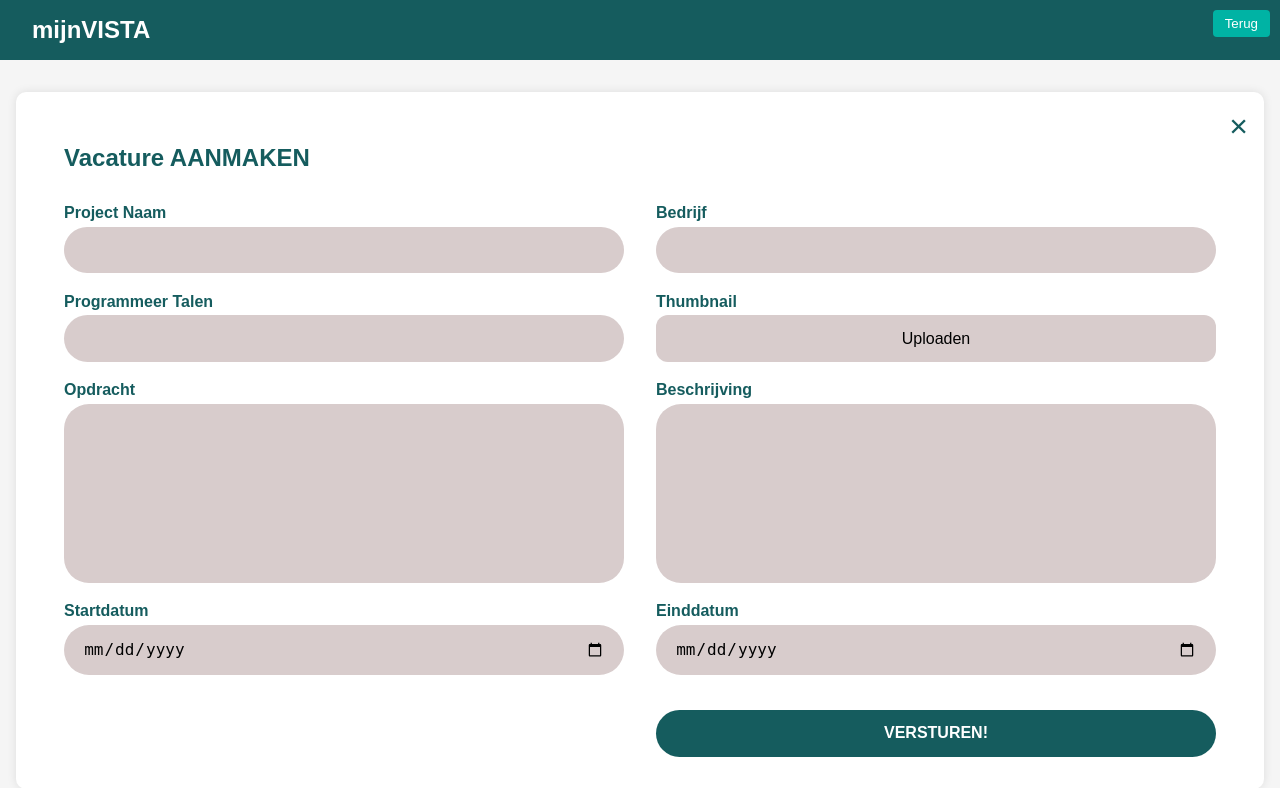
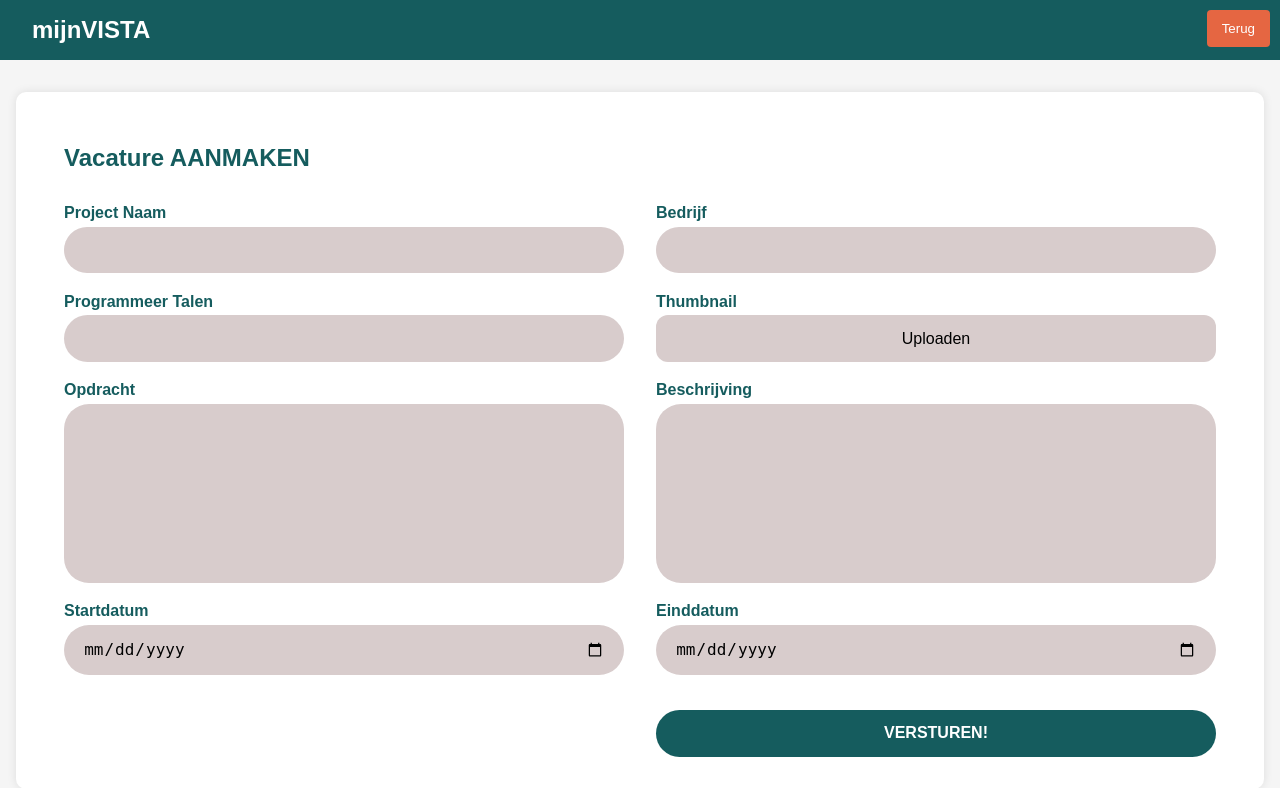
Before and after one commit to Lucas268/Examen, a PHP site: page /aanmaak.php in a window 1280 px wide. Shown: the top 788 px of the page. Run offline with PHP 8.4, Linux system fonts and the light colour scheme; the visitor is signed in with stand-in values (Sample User, id 1).

Commit message:
button changes
verandering knopjes

```diff
--- a/aanmaak-pagina/aanmaak.css
+++ b/aanmaak-pagina/aanmaak.css
@@ -36,14 +36,8 @@ body {
   position: relative;
 }
 
-.close-button {
-  position: absolute;
-  top: 1rem;
-  right: 1rem;
-  font-size: 2rem;
-  color: #155c5e;
-  cursor: pointer;
-}
+
+
 
 .container h2 {
   color: #155c5e;
@@ -119,8 +113,8 @@ textarea {
 }
 
 .header button {
-  padding: 6px 12px;
-  background-color: #00b3a4;
+  padding: 11px 15px;
+  background-color: #E56642;
   border: none;
   color: white;
   border-radius: 4px;
@@ -130,3 +124,8 @@ textarea {
 .header button:hover {
   background-color: #008f87;
 }
+
+.submit-button:active {
+  background-color: #E56642;
+  color: white;
+}
--- a/aanmaak-pagina/aanmaak.php
+++ b/aanmaak-pagina/aanmaak.php
@@ -18,7 +18,7 @@ require 'vacature_aanmaak_func.php';
   </div>
 
   <div class="container">
-    <div class="close-button">&times;</div>
+
     <h2>Vacature <strong>AANMAKEN</strong></h2>
     <form action="vacature_aanmaak_func.php" method="POST" enctype="multipart/form-data">
       <div class="form-group">
@@ -59,5 +59,16 @@ require 'vacature_aanmaak_func.php';
       </div>
     </form>
   </div>
+
+  <script>
+  const form = document.querySelector('form');
+  const submitButton = document.querySelector('.submit-button');
+
+  form.addEventListener('submit', () => {
+    submitButton.style.backgroundColor = '#E56642';
+    submitButton.style.color = 'white';
+  });
+</script>
+
 </body>
 </html>
--- a/database/db.php
+++ b/database/db.php
@@ -1,8 +1,8 @@
 <?php
 $hostname = "localhost";
-$username = "extern";
-$password = "extern";
-$dbname = "externe_challenge";
+$username = "root";
+$password = "Mellewessels1";
+$dbname = "extern_challenge";
 
 $connection = mysqli_connect($hostname, $username, $password, $dbname);
 
```
Also changed, not shown: 1 other file.
